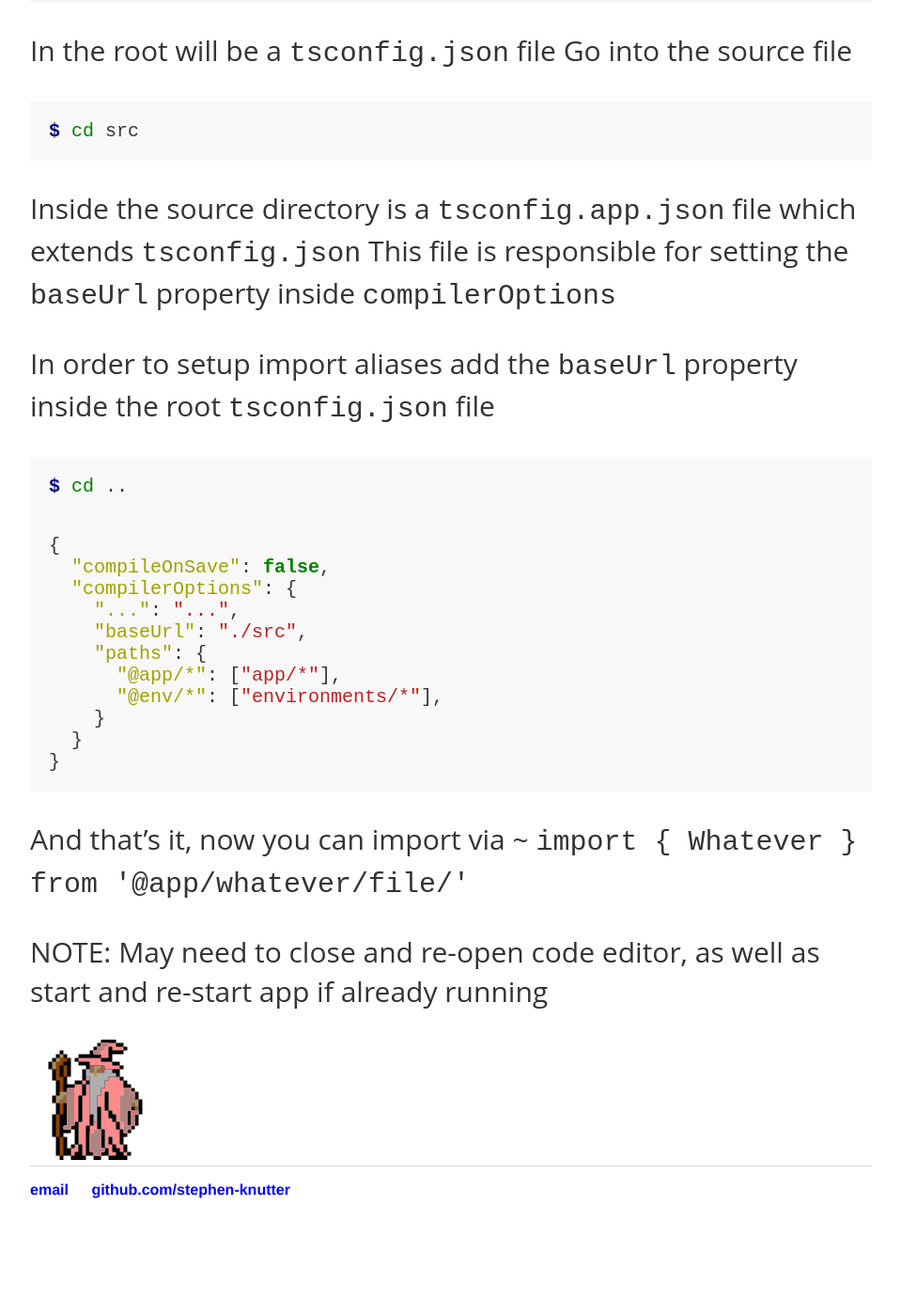
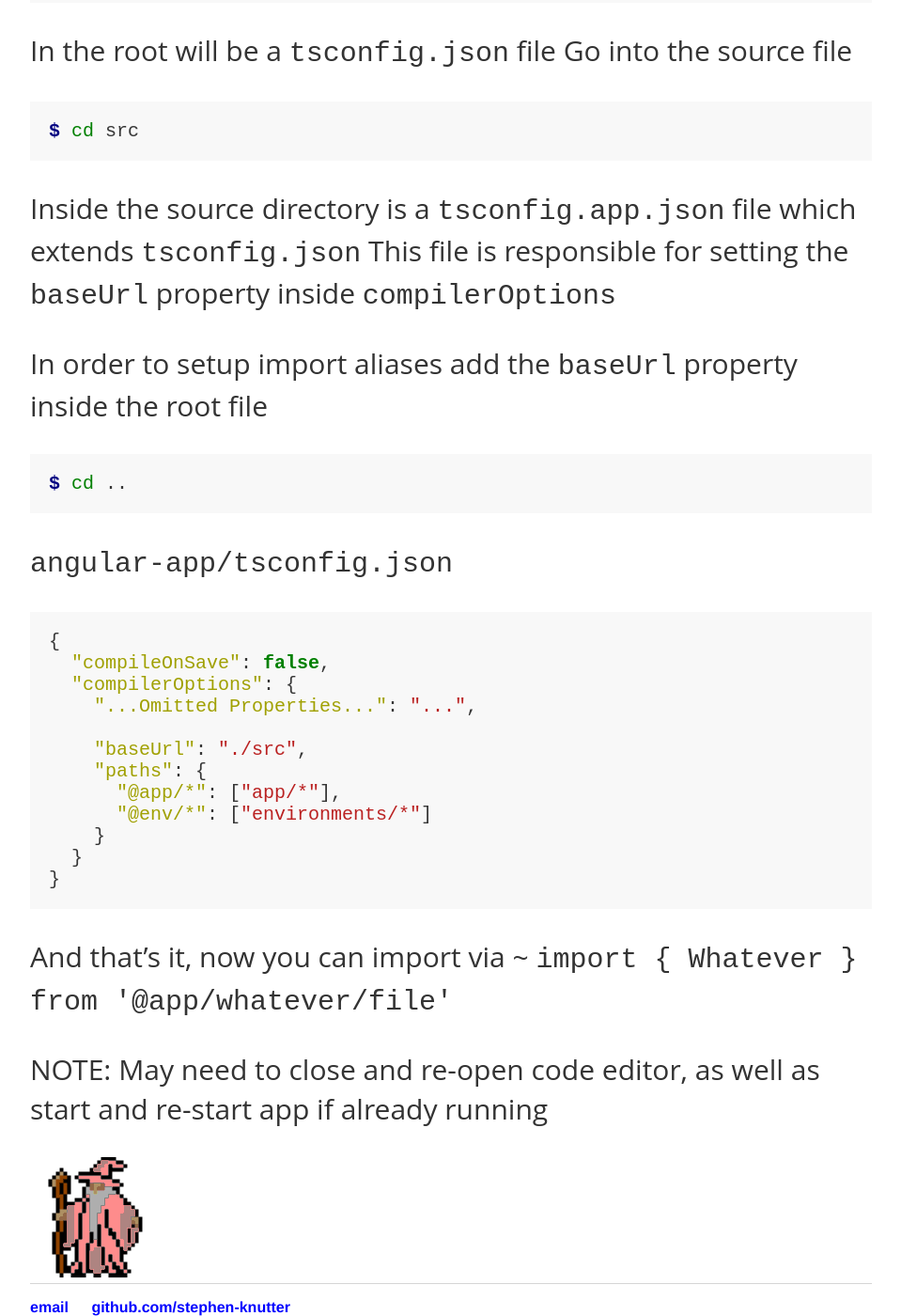
Before and after one commit to stephen-knutter/stephen-knutter.github.io, a Jekyll site: the page built from _posts/2020-02-01-setup-angular-typescript-alias.md, in a window 1280 px wide and 1400 px high, scrolled down 753 px. Shown: the whole window at 94% size, without its empty margins (160-1119 px from the left). Built offline with Jekyll 4.4.1, drawn with Linux system fonts in a browser that asks for light colours; before the commit the page ends 2028 px from its top, so only the background shows below that.

Commit message:
fix typos

````diff
--- a/_posts/2020-02-01-setup-angular-typescript-alias.md
+++ b/_posts/2020-02-01-setup-angular-typescript-alias.md
@@ -23,26 +23,28 @@ $ cd src
 Inside the source directory is a `tsconfig.app.json` file which extends `tsconfig.json`
 This file is responsible for setting the `baseUrl` property inside `compilerOptions`
 
-In order to setup import aliases add the `baseUrl` property inside the root `tsconfig.json` file
+In order to setup import aliases add the `baseUrl` property inside the root file
 ```console
 $ cd ..
 ```
 
+`angular-app/tsconfig.json`
 ```json
 {
   "compileOnSave": false,
   "compilerOptions": {
-    "...": "...",
+    "...Omitted Properties...": "...",
+
     "baseUrl": "./src",
     "paths": {
       "@app/*": ["app/*"],
-      "@env/*": ["environments/*"],
+      "@env/*": ["environments/*"]
     }
   }
 }
 ```
 
-And that's it, now you can import via ~ `import { Whatever } from '@app/whatever/file/'`
+And that's it, now you can import via ~ `import { Whatever } from '@app/whatever/file'`
 
 NOTE: May need to close and re-open code editor, as well as start and re-start app
 if already running
````
